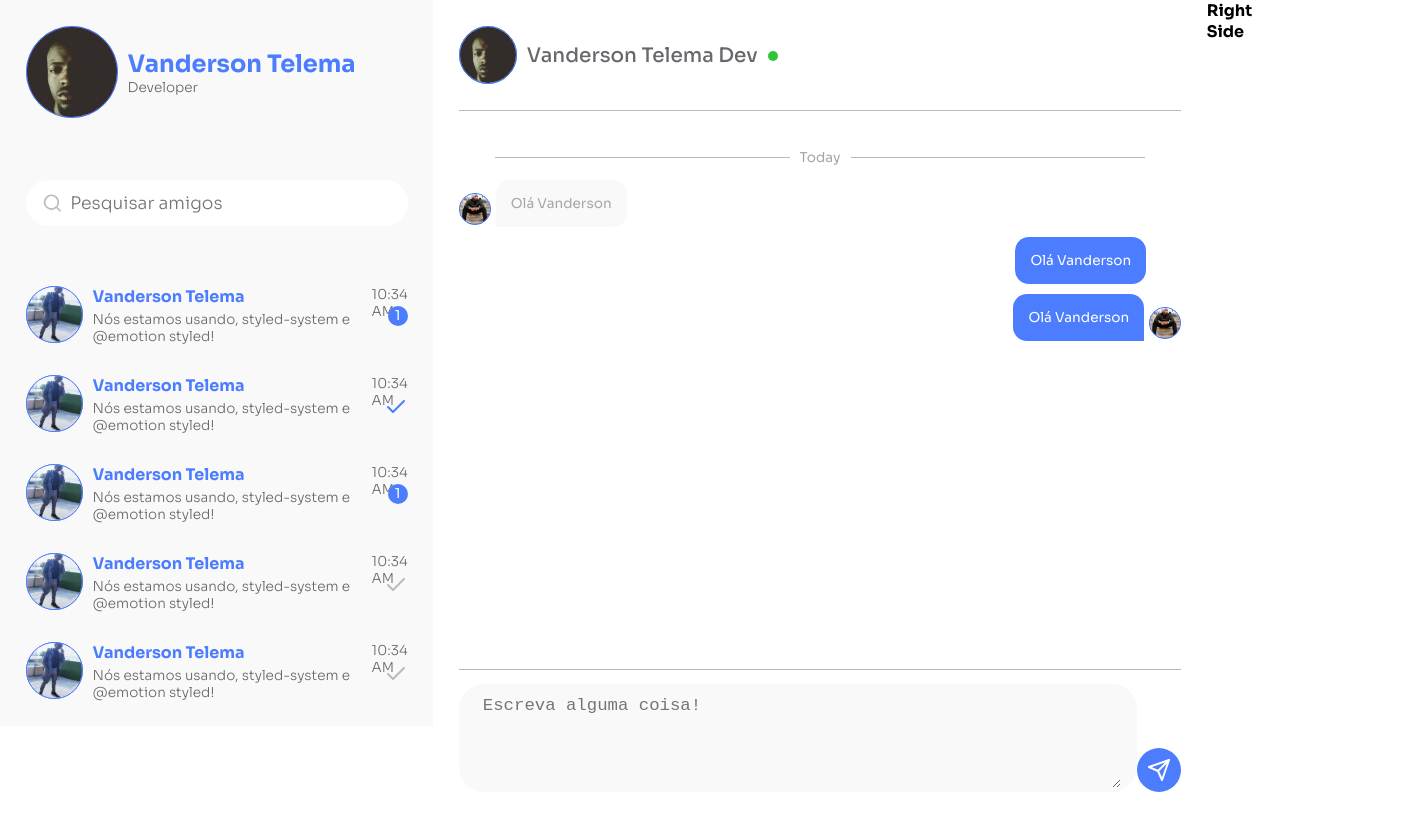
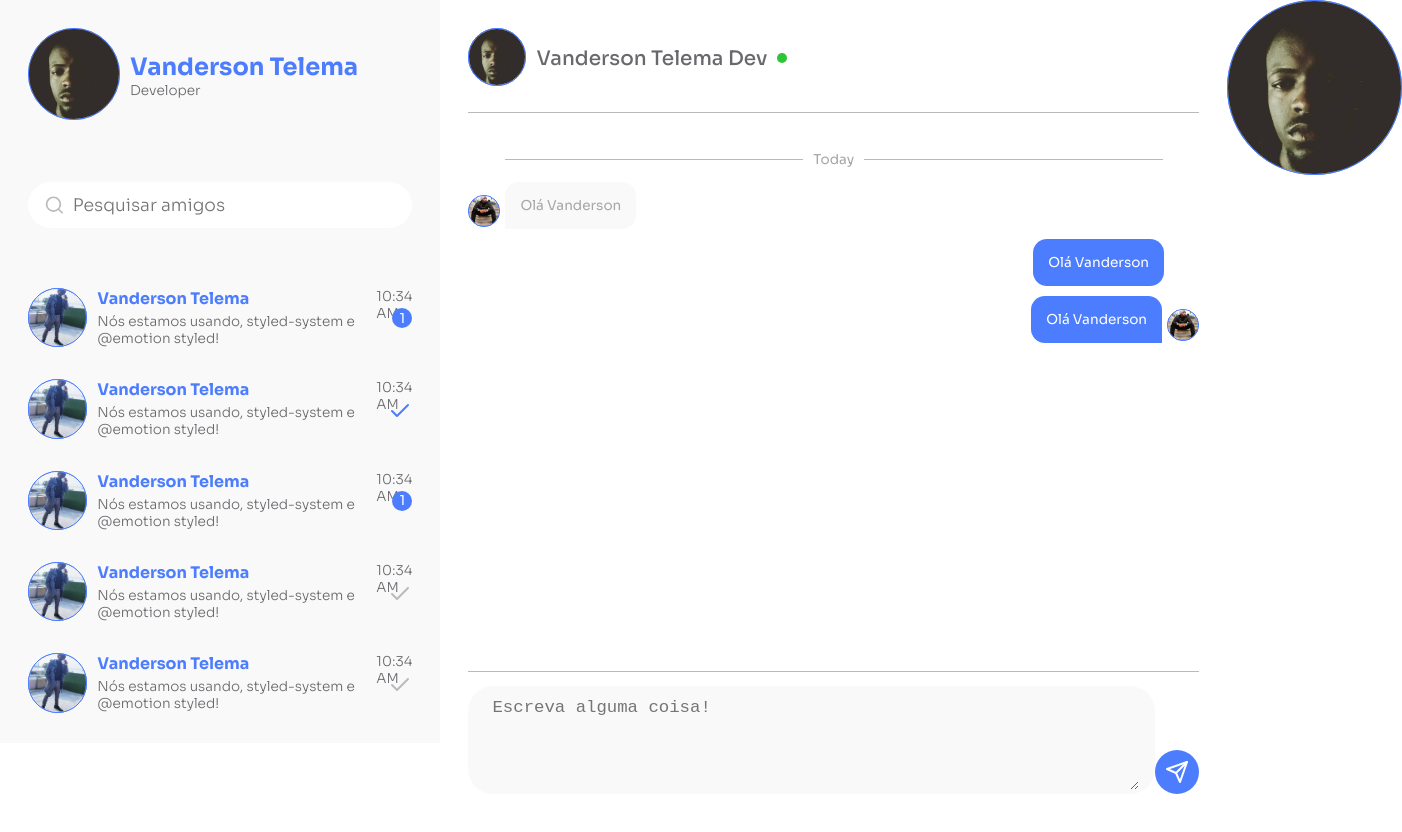
Before and after one commit to Vanderson7593/socialize, a Next.js app: page / in a window 1280 px wide. Shown: the top 832 px of the page, 1402 px wide, since content can reach past the window. Built offline with nearby package versions, Linux system fonts and the light colour scheme.

Commit message:
right-side

```diff
--- /dev/null
+++ b/client/views/messenger/components/right-side/index.tsx
@@ -0,0 +1,12 @@
+import { Avatar } from '@components'
+import { Flex, View } from '@elements'
+import { FC } from 'react'
+
+const RightSide: FC = () => (
+  <View>
+    <Flex justifyContent="center" alignItems="center">
+      <Avatar src="/me.jpg" width={200} height={200} />
+    </Flex>
+  </View>
+)
+export default RightSide
--- a/client/views/messenger/index.tsx
+++ b/client/views/messenger/index.tsx
@@ -1,10 +1,11 @@
-import { Flex, View } from '@elements'
+import { Flex } from '@elements'
 import { FC } from 'react'
 import LeftSide from './components/left-side'
 import Middle from './components/middle'
+import RightSide from './components/right-side'
 
 const Messenger: FC = () => (
-  <View>
+  <Flex>
     <Flex
       flexDirection={['column', 'column', 'column', 'row']}
       alignItems={['center', 'center', 'center', 'flex-start']}
@@ -12,11 +13,9 @@ const Messenger: FC = () => (
     >
       <LeftSide />
       <Middle />
-      <Flex>
-        <h1>Right Side</h1>
-      </Flex>
+      <RightSide />
     </Flex>
-  </View>
+  </Flex>
 )
 
 export default Messenger
```
